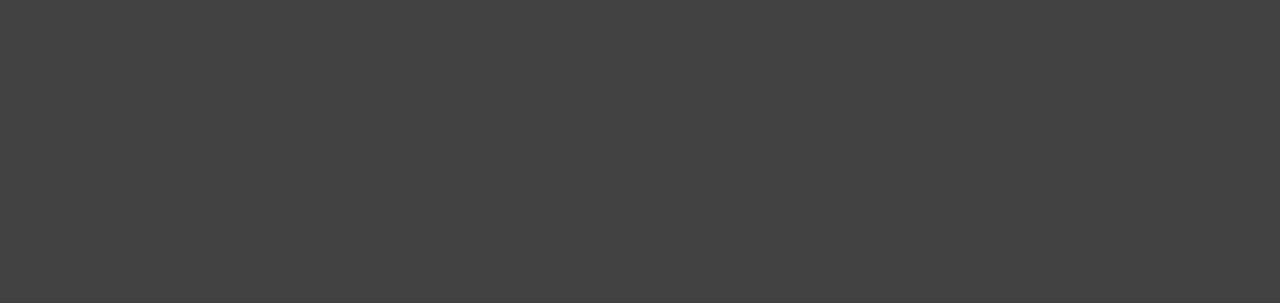
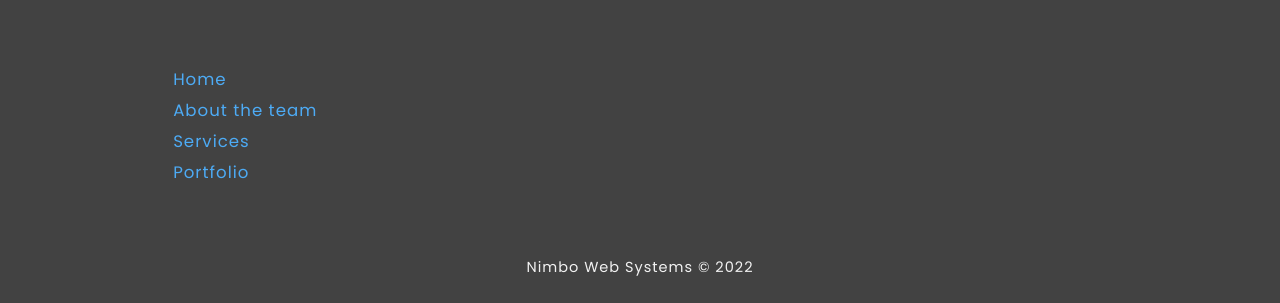
Before and after one commit to Nimbo1999/nimbo-web-systems, a Next.js app: page / in a window 1280 px wide. Shown: the part 2494-2797 px from the top of the page. Before the commit the page ends 2492 px from the top, so only its background shows below. Built offline with nearby package versions, Linux system fonts and the light colour scheme; no server answers; the database is empty.

Commit message:
Add the footer section

```diff
--- a/src/pages/index.tsx
+++ b/src/pages/index.tsx
@@ -1,4 +1,5 @@
 import { useEffect, useState } from 'react';
+import { useRouter } from 'next/router';
 
 import { Button, ServiceCard, PortfolioCard } from '@/components';
 import { Project } from '@/interfaces/Project';
@@ -6,7 +7,17 @@ import { firestoreService } from '@/firebase';
 import { ProjectsServiceImpl } from '@/services/ProjectsService/ProjectServiceImpl';
 
 const IndexPage: React.FC = () => {
+    const router = useRouter();
     const [projects, setProjects] = useState<Project[]>([]);
+
+    const onNavigateToSection = (e: React.MouseEvent<HTMLAnchorElement, MouseEvent>) => {
+        e.preventDefault();
+        const target = e.target as HTMLAnchorElement;
+        const elementTarget = document.getElementById(target.hash.replace('#', ''));
+        if (!!elementTarget) {
+            router.push({ hash: target.hash });
+        }
+    };
 
     useEffect(() => {
         const runEffect = async () => {
@@ -18,7 +29,7 @@ const IndexPage: React.FC = () => {
 
     return (
         <div className="container">
-            <div className="hero">
+            <div className="hero" id="home">
                 <main className="hero__text-content">
                     <h4 className="hero__title h4">Let&apos;s build your UI/UX solution</h4>
                     <span className="hero__sub-title">Nimbo web systems</span>
@@ -29,7 +40,7 @@ const IndexPage: React.FC = () => {
                 <img src="/hero-down-wave.svg" alt="Hero Wave" className="wave" />
             </div>
 
-            <section className="section-about">
+            <section className="section-about" id="section-about">
                 <h4 className="heading-5 heading-5--gradient mb-4">About the team</h4>
 
                 <div className="team-member mb-4">
@@ -39,6 +50,7 @@ const IndexPage: React.FC = () => {
                         <div className="team-member__header-content">
                             <h5 className="team-member__name subtitle-1">Matheus Lopes</h5>
                             <h5 className="team-member__role body-2">Frontend Developer</h5>
+                            <h5 className="team-member__role body-2">matlopes1999@gmail.com</h5>
 
                             <div className="team-member__icon-wrapper">
                                 <a
@@ -49,14 +61,6 @@ const IndexPage: React.FC = () => {
                                         src="/icons/github.svg"
                                         className="team-member__icon"
                                         alt="github"
-                                    />
-                                </a>
-
-                                <a className="team-member__link" href="https://gmail.com">
-                                    <img
-                                        src="/icons/mail.svg"
-                                        className="team-member__icon"
-                                        alt="email"
                                     />
                                 </a>
 
@@ -89,7 +93,7 @@ const IndexPage: React.FC = () => {
                 />
             </section>
 
-            <section className="section-services">
+            <section className="section-services" id="section-services">
                 <h4 className="heading-5 heading-5--gradient mb-4">Services</h4>
 
                 <div className="section-services__content">
@@ -113,7 +117,7 @@ const IndexPage: React.FC = () => {
                 </div>
             </section>
 
-            <section className="section-portfolio">
+            <section className="section-portfolio" id="section-portfolio">
                 <h4 className="heading-5 mb-4">Portfolio</h4>
 
                 <div className="section-portfolio__content">
@@ -133,6 +137,49 @@ const IndexPage: React.FC = () => {
                     </Button> */}
                 </div>
             </section>
+
+            <footer className="section-footer">
+                <ul className="section-footer__menu">
+                    <li className="section-footer__menu-item">
+                        <a
+                            className="section-footer__link"
+                            href="#home"
+                            onClick={onNavigateToSection}
+                        >
+                            Home
+                        </a>
+                    </li>
+                    <li className="section-footer__menu-item">
+                        <a
+                            className="section-footer__link"
+                            href="#section-about"
+                            onClick={onNavigateToSection}
+                        >
+                            About the team
+                        </a>
+                    </li>
+                    <li className="section-footer__menu-item">
+                        <a
+                            className="section-footer__link"
+                            href="#section-services"
+                            onClick={onNavigateToSection}
+                        >
+                            Services
+                        </a>
+                    </li>
+                    <li className="section-footer__menu-item">
+                        <a
+                            className="section-footer__link"
+                            href="#section-portfolio"
+                            onClick={onNavigateToSection}
+                        >
+                            Portfolio
+                        </a>
+                    </li>
+                </ul>
+
+                <span className="section-footer__copyright">Nimbo Web Systems &copy; 2022</span>
+            </footer>
         </div>
     );
 };
--- a/src/sass/pages/_home.scss
+++ b/src/sass/pages/_home.scss
@@ -146,3 +146,35 @@
         }
     }
 }
+
+.section-footer {
+    padding: 4rem 2rem;
+    color: getColor(text, primary);
+    text-align: center;
+
+    &__menu {
+        list-style: none;
+        margin-bottom: 4rem;
+        text-align: left;
+    }
+
+    &__menu-item {
+        padding: .25rem 0;
+    }
+
+    &__copyright {
+        font-size: .875rem;
+    }
+
+    &__link {
+        cursor: pointer;
+        color: getColor(info, light);
+        text-decoration: none;
+    }
+
+    @include media-query(ipad-landscape) {
+        max-width: 56.25rem;
+        margin: 0 auto -4rem;
+        padding: 4rem 0;
+    }
+}
```
